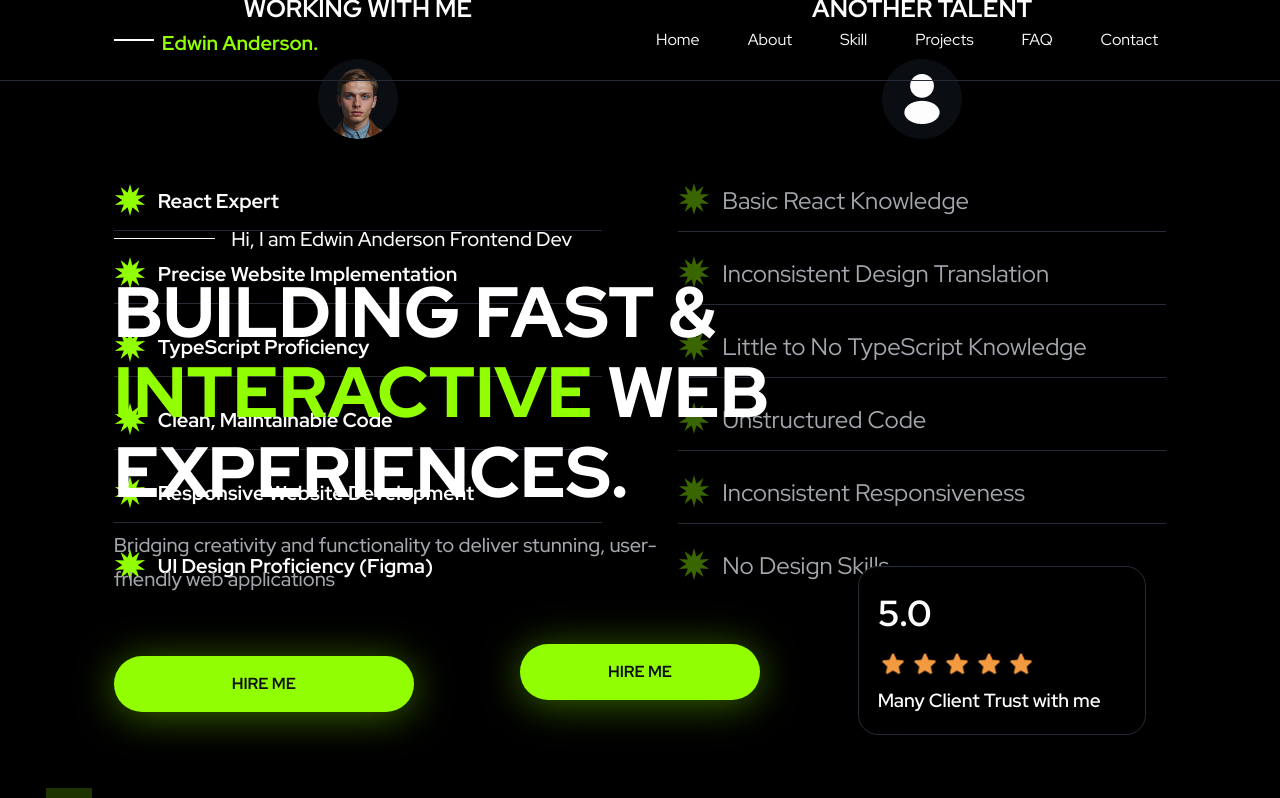
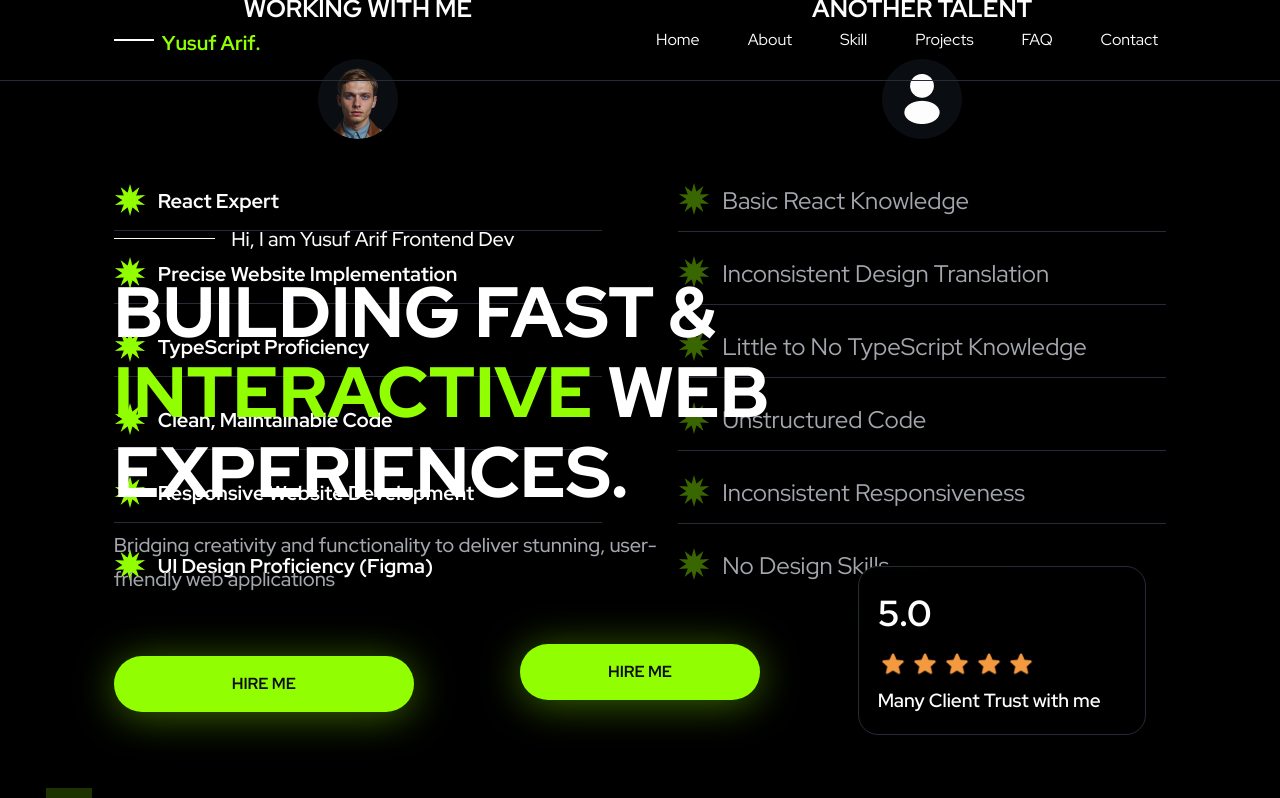
Before and after one commit to Yusuf-98/Portfolio-8, a Next.js app: page / in a window 1280 px wide. Shown: the top 798 px of the page. Built offline with nearby package versions, Linux system fonts and the light colour scheme.

Commit message:
change: name

```diff
--- a/app/layout.tsx
+++ b/app/layout.tsx
@@ -9,9 +9,9 @@ const redHatDisplay = Red_Hat_Display({
 });
 
 export const metadata: Metadata = {
-  title: 'Edwin Anderson | Frontend Developer Portfolio',
+  title: 'Yusuf Arif | Frontend Developer Portfolio',
   description:
-    'Portfolio of Edwin Anderson, a Frontend Developer building responsive, fast, and scalable websites.',
+    'Portfolio of Yusuf Arif, a Frontend Developer building responsive, fast, and scalable websites.',
 };
 
 export default function RootLayout({
--- a/components/layout/Footer.tsx
+++ b/components/layout/Footer.tsx
@@ -27,7 +27,7 @@ export default function Footer() {
           transition={transitionDelayed(0.2)}
           className='text-xs md:text-md font-normal text-neutral-400 text-center'
         >
-          © 2025 Edwin Anderson. All rights reserved.
+          © 2025 Yusuf Arif. All rights reserved.
         </motion.p>
       </div>
     </motion.footer>
--- a/components/layout/Navbar.tsx
+++ b/components/layout/Navbar.tsx
@@ -21,7 +21,7 @@ const NAV_LINKS = [
   { label: 'Contact', href: '#contact' },
 ];
 
-const LOGO_TEXT = 'Edwin Anderson.';
+const LOGO_TEXT = 'Yusuf Arif.';
 const LOGO_LETTERS = LOGO_TEXT.split('');
 
 function LogoLetters({ className }: { className?: string }) {
--- a/components/sections/ContactSection.tsx
+++ b/components/sections/ContactSection.tsx
@@ -237,7 +237,7 @@ export default function ContactSection() {
               {/* Name + availability */}
               <div className='flex flex-col items-center gap-1'>
                 <span className='text-md font-bold text-white text-center lg:text-xl'>
-                  Edwin Anderson
+                  Yusuf Arif
                 </span>
                 <div className='flex flex-row items-center gap-3'>
                   <div className='w-3 h-3 rounded-full bg-primary-200 shrink-0' />
--- a/components/sections/Experience.tsx
+++ b/components/sections/Experience.tsx
@@ -225,7 +225,7 @@ export function Experience({ workRef }: ExperienceProps) {
                 <div className='relative h-15 w-15 shrink-0 overflow-hidden rounded-full bg-neutral-950 md:h-20 md:w-20'>
                   <Image
                     src='/icons/edwin-anderson.png'
-                    alt='Edwin Anderson'
+                    alt='Yusuf Arif'
                     fill
                     sizes='(min-width: 768px) 80px, 60px'
                     className='object-cover'
--- a/components/sections/Hero.tsx
+++ b/components/sections/Hero.tsx
@@ -184,7 +184,7 @@ export function Hero() {
             >
               <span className='h-px bg-neutral-25 w-5.25 lg:w-[clamp(1.31rem,7.92vw,7.13rem)]' />
               <p className='text-md font-medium text-neutral-25 lg:text-xl'>
-                Hi, I am Edwin Anderson{' '}
+                Hi, I am Yusuf Arif{' '}
                 <span className='inline-block min-w-[1ch]'>
                   {greetingWord}
                   <span
```
